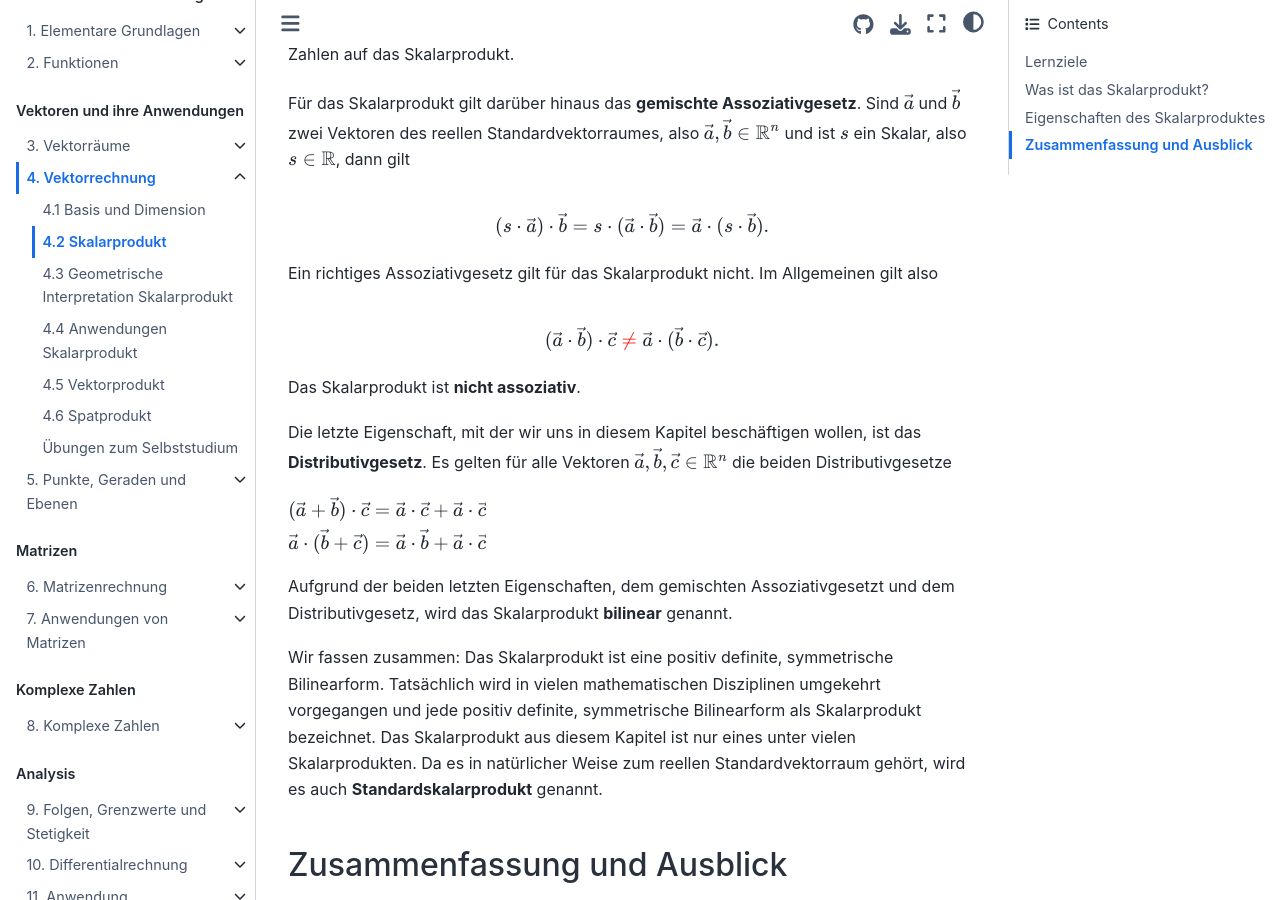
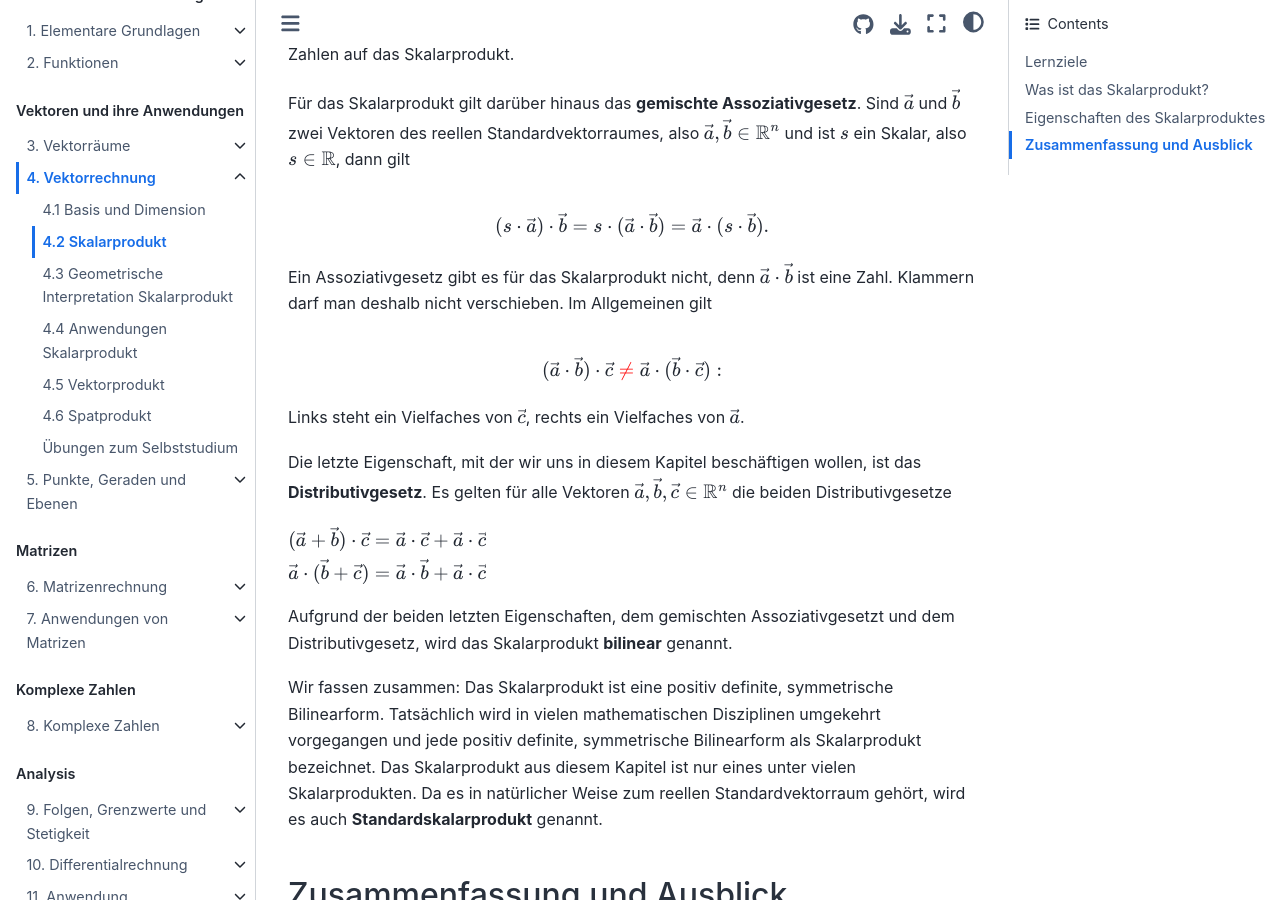
Before and after one commit to s-linden/mathematik-1-grundlagen, a Jupyter Book: the page built from chapter04/chapter04_sec02.md, in a window 1280 px wide and 900 px high, scrolled down 4596 px. Built offline with Jupyter Book 1.0.4 settings and Sphinx 7.4.7 and the Sphinx Book theme 1.1.4, drawn with Linux system fonts in a browser that asks for light colours; a script that is not in the unit is left out; comment, search, counter and statistics services are not loaded.

Commit message:
4.2: Hinweis zum fehlenden Assoziativgesetz des Skalarprodukts präzisiert
Co-Authored-By: Claude Opus 5.5 <noreply@anthropic.com>
Claude-Session: https://claude.ai/code/session_01Cq9V6aX5UL6CaPTUjCRqNM

```diff
--- a/chapter04/chapter04_sec02.md
+++ b/chapter04/chapter04_sec02.md
@@ -183,13 +183,14 @@ $s\in\mathbb{R}$, dann gilt
 $$(s\cdot\vec{a})\cdot\vec{b} = s\cdot (\vec{a}\cdot\vec{b}) = \vec{a}\cdot
 (s\cdot\vec{b}).$$
 
-Ein richtiges Assoziativgesetz gilt für das Skalarprodukt nicht. Im Allgemeinen
-gilt also
+Ein Assoziativgesetz gibt es für das Skalarprodukt nicht, denn
+$\vec{a}\cdot\vec{b}$ ist eine Zahl. Klammern darf man deshalb nicht
+verschieben. Im Allgemeinen gilt
 
 $$(\vec{a}\cdot\vec{b})\cdot\vec{c} \textcolor{red}{\neq}
-\vec{a}\cdot(\vec{b}\cdot\vec{c}).$$
+\vec{a}\cdot(\vec{b}\cdot\vec{c}):$$
 
-Das Skalarprodukt ist **nicht assoziativ**.
+Links steht ein Vielfaches von $\vec{c}$, rechts ein Vielfaches von $\vec{a}$.
 
 Die letzte Eigenschaft, mit der wir uns in diesem Kapitel beschäftigen wollen,
 ist das **Distributivgesetz**. Es gelten für alle Vektoren $\vec{a}, \vec{b},
```
